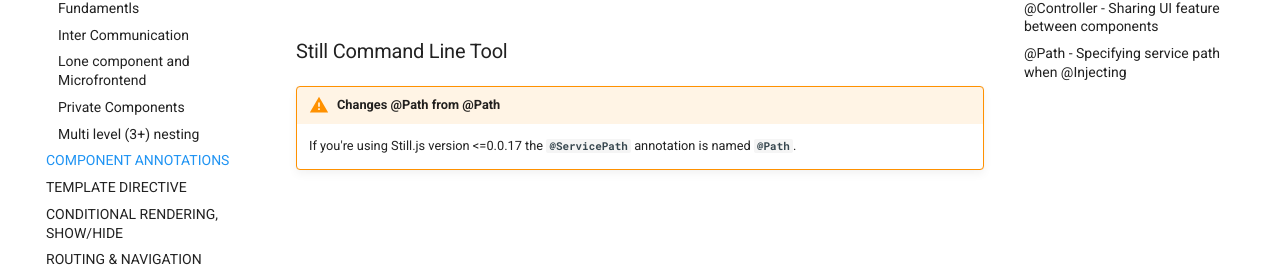
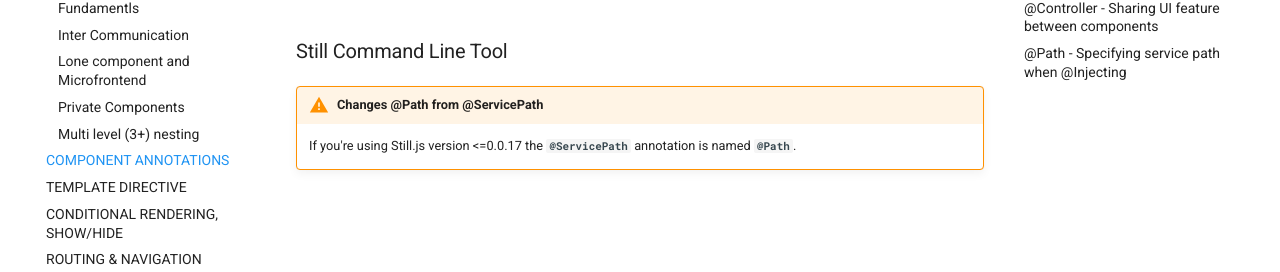
Before and after one commit to still-js/stilljs-site, an MkDocs documentation site: the page built from docs/annotation.md, in a window 1280 px wide and 900 px high. Shown: the part 391-663 px from the top of the window. Built offline with MkDocs 1.6.1 and Material for MkDocs 9.7.7, drawn with Linux system fonts in a browser that asks for light colours.

Commit message:
fixed small issue on annotation documentation

```diff
--- a/docs/annotation.md
+++ b/docs/annotation.md
@@ -4,7 +4,7 @@
 Still.js currently supports 5 annotations, 4 of which are top-level and must appear at the top. These annotations are used for specific scenarios, allowing components to have metadata available at runtime.
 
 ### Still Command Line Tool
-!!! warning "Changes @Path from @Path"
+!!! warning "Changes @Path from @ServicePath"
 
     If you're using Still.js version <=0.0.17 the <b>`@ServicePath`</b> annotation
     is named <b>`@Path`</b>.
```
